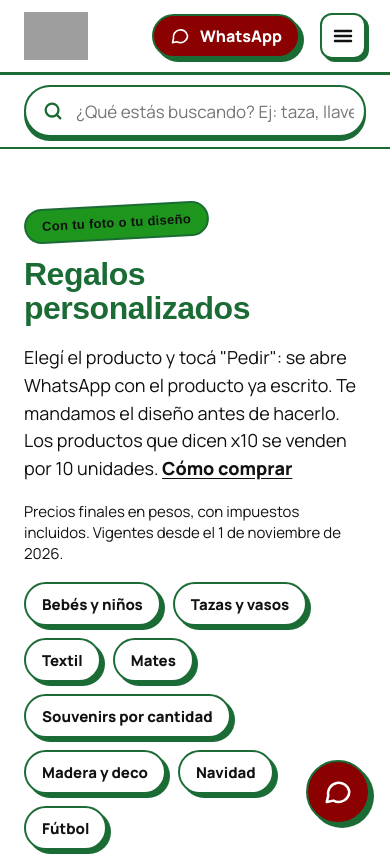
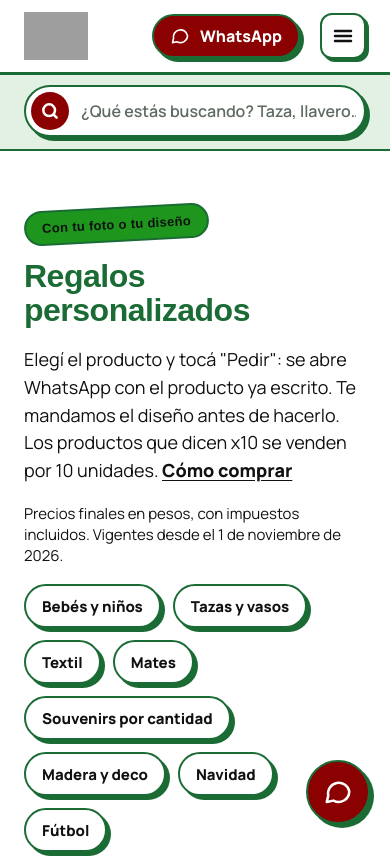
Before and after one commit to IMABA1991/amore-web, a plain HTML site: page regalos.html in a window 390 px wide. Shown: the top 858 px of the page. Drawn offline with Linux system fonts and the light colour scheme; grey boxes are pictures that could not be loaded; a web font is replaced by a local one.

Commit message:
Buscador: estilo de la web (fondo verde claro, sombra sólida, ícono rojo, contador tipo sticker)
Co-Authored-By: Claude Opus 5.5 <noreply@anthropic.com>
Claude-Session: https://claude.ai/code/session_01PaJ1Q3XU5N8VHqF8MmPqvt

```diff
--- a/assets/estilos.css
+++ b/assets/estilos.css
@@ -102,13 +102,22 @@ details summary{cursor:pointer}
 }
 /* Buscador de Regalos */
 .sr-only{position:absolute;width:1px;height:1px;padding:0;margin:-1px;overflow:hidden;clip:rect(0,0,0,0);border:0}
-.buscador-barra{position:sticky;top:0;z-index:15;background:#FFFFFF;border-bottom:2px solid #1B6B35;padding:10px 0;transition:top .25s ease}
-.buscador-barra .wrap{display:flex;flex-direction:column;gap:6px}
-.buscador{display:flex;align-items:center;gap:10px;background:#FFFFFF;border:2px solid #1B6B35;border-radius:999px;padding:0 8px 0 16px;min-height:52px;box-shadow:0 4px 0 #1B6B35;color:#1B6B35}
-.buscador input{flex:1;min-width:0;border:0;outline:0;background:transparent;font:inherit;font-size:17px;color:#111111;height:48px}
+.buscador-barra{position:sticky;top:0;z-index:15;background:#E3F1E5;border-bottom:2px solid #1B6B35;padding:14px 0 16px;transition:top .25s ease}
+.buscador-barra .wrap{display:flex;flex-direction:column;align-items:flex-start;gap:10px}
+.buscador{width:100%;display:flex;align-items:center;gap:10px;background:#FFFFFF;border:2px solid #1B6B35;border-radius:999px;padding:5px 6px 5px 5px;box-shadow:4px 4px 0 #1B6B35;transition:box-shadow .15s ease,transform .15s ease}
+.buscador:focus-within{box-shadow:4px 4px 0 #8B0000;border-color:#8B0000}
+.buscador-icono{flex-shrink:0;display:flex;align-items:center;justify-content:center;width:42px;height:42px;border-radius:50%;background:#8B0000;color:#FFFFFF}
+.buscador input{flex:1;min-width:0;border:0;outline:0;background:transparent;font-family:'Manrope',system-ui,sans-serif;font-weight:700;font-size:17px;color:#111111;height:42px}
+.buscador input::placeholder{color:#5E6B61;font-weight:600}
 .buscador input::-webkit-search-cancel-button{display:none}
-.buscador:focus-within{box-shadow:0 4px 0 #1E961E;border-color:#1E961E}
-.buscador-borrar{display:flex;align-items:center;justify-content:center;width:40px;height:40px;border:0;border-radius:50%;background:#E3F1E5;color:#1B6B35;cursor:pointer}
-.buscador-estado{margin:0;font-size:15px;font-weight:700;min-height:1px}
+.buscador-borrar{flex-shrink:0;display:flex;align-items:center;justify-content:center;width:38px;height:38px;border:2px solid #1B6B35;border-radius:50%;background:#FFFFFF;color:#1B6B35;cursor:pointer;box-shadow:2px 2px 0 #1B6B35}
+.buscador-borrar:hover{transform:translate(1px,1px);box-shadow:1px 1px 0 #1B6B35;color:#8B0000}
+.buscador-borrar[hidden]{display:none}
+.buscador-estado{margin:0 0 0 6px;padding:6px 14px;border:2px solid #1B6B35;border-radius:999px;background:#FFFFFF;font-family:'Unbounded',sans-serif;font-weight:700;font-size:12px;letter-spacing:.3px;color:#1B6B35;transform:rotate(-2deg)}
 .buscador-estado:empty{display:none}
-.buscador-borrar[hidden]{display:none}
+@media (max-width:700px){
+ .buscador-barra{padding:10px 0 12px}
+ .buscador-icono{width:38px;height:38px}
+ .buscador input{font-size:16px;height:38px}
+ .buscador-estado{font-size:11px}
+}
--- a/regalos.html
+++ b/regalos.html
@@ -57,8 +57,8 @@
 <div class="wrap">
 <div class="buscador" role="search">
 <label for="buscar" class="sr-only">Buscar productos</label>
-<svg width="22" height="22" viewBox="0 0 24 24" fill="none" stroke="currentColor" stroke-width="2.5" stroke-linecap="round" aria-hidden="true"><circle cx="11" cy="11" r="7"/><path d="M20 20l-3.5-3.5"/></svg>
-<input id="buscar" type="search" placeholder="¿Qué estás buscando? Ej: taza, llavero, botinero" autocomplete="off" enterkeyhint="search">
+<span class="buscador-icono" aria-hidden="true"><svg width="20" height="20" viewBox="0 0 24 24" fill="none" stroke="currentColor" stroke-width="3" stroke-linecap="round"><circle cx="11" cy="11" r="7"/><path d="M20 20l-3.5-3.5"/></svg></span>
+<input id="buscar" type="search" placeholder="¿Qué estás buscando? Taza, llavero…" autocomplete="off" enterkeyhint="search">
 <button type="button" class="buscador-borrar" aria-label="Borrar búsqueda" hidden><svg width="20" height="20" viewBox="0 0 24 24" fill="none" stroke="currentColor" stroke-width="2.5" stroke-linecap="round" aria-hidden="true"><path d="M6 6l12 12M18 6L6 18"/></svg></button>
 </div>
 <p class="buscador-estado" aria-live="polite"></p>
```
